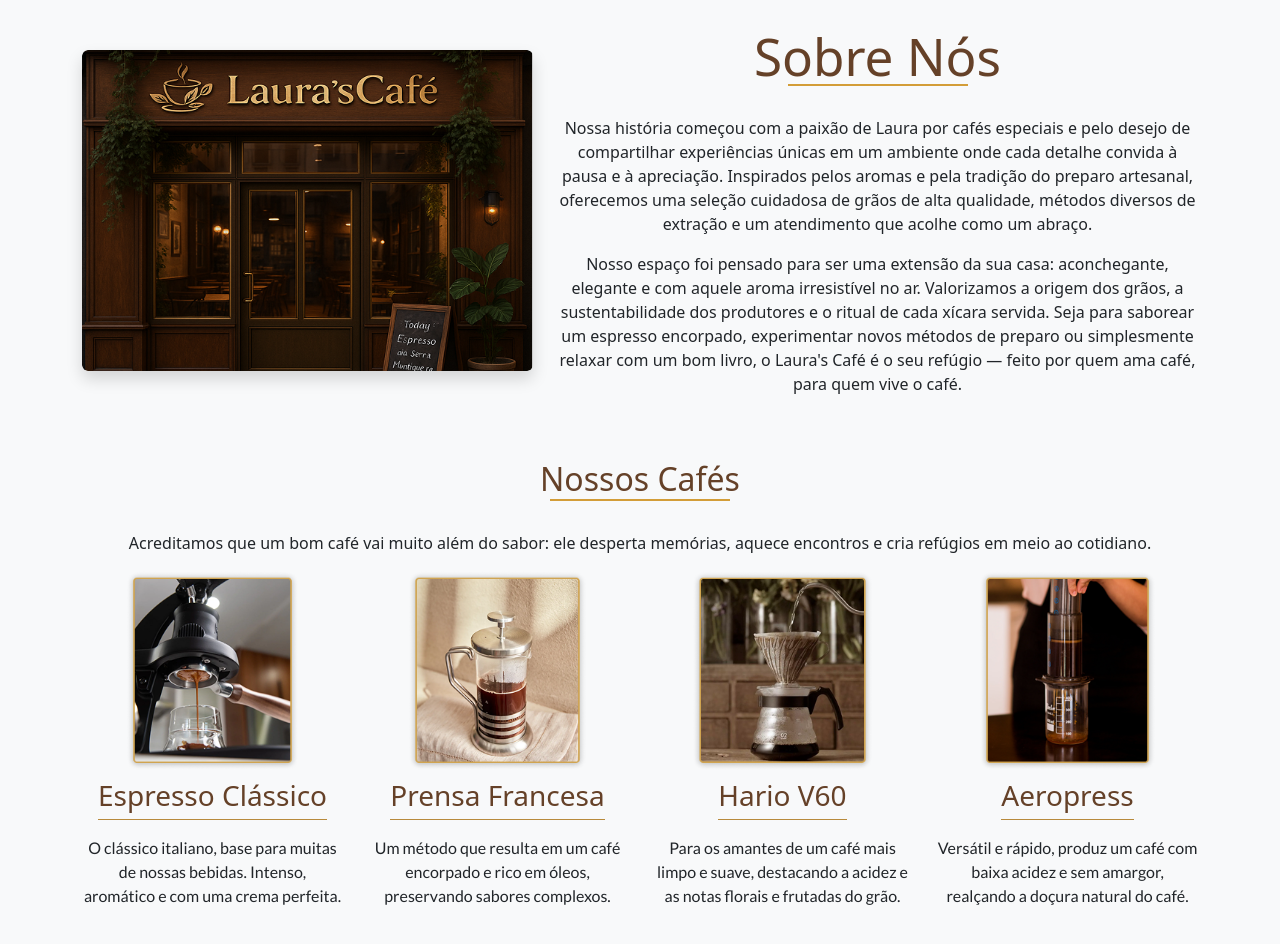
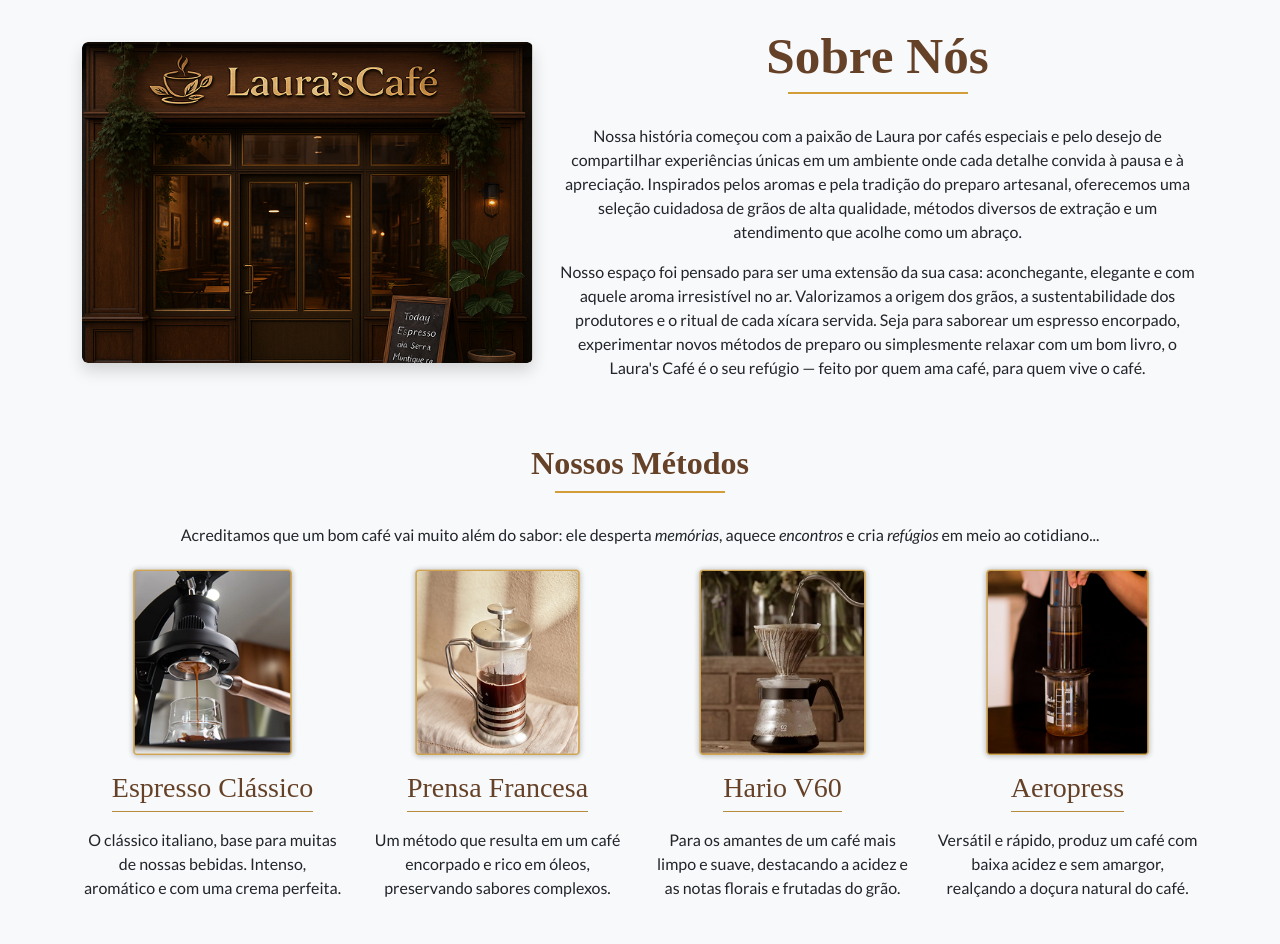
Before and after one commit to LucasLeme04/laura-cafe, a React (Vite) app in the folder lauras-cafe/: page / in a window 1280 px wide. Shown: the part 740-1684 px from the top of the page. Built offline with nearby package versions, Linux system fonts and the light colour scheme.

Commit message:
Adicionando fonte correta e alinhando texto

```diff
--- a/lauras-cafe/src/pages/About.tsx
+++ b/lauras-cafe/src/pages/About.tsx
@@ -14,7 +14,7 @@ import aeropress from "../assets/aeropress.png.png";
 
 function About() {
   return (
-    <Container fluid className="bg-light min-vh-100">
+    <Container id="about" fluid className="bg-light min-vh-100">
       {/* Main Content: Conteúdo principal da página */}
       <Container className="py-5">
         {/* Sobre Nós Section: Apresentação da cafeteria e sua história */}
@@ -33,8 +33,10 @@ function About() {
           </Col>
           {/* Texto de apresentação e missão da cafeteria */}
           <Col md={7} className="d-flex flex-column justify-content-center">
-            <h1 className="preparo-title">Sobre Nós</h1>
-            <p className="preparo-description">
+          <div className="preparo-title">
+            <h1 className="playfair-display-bold">Sobre Nós</h1>
+          </div>
+            <p className="preparo-description lato-regular">
               Nossa história começou com a paixão de Laura por cafés especiais e
               pelo desejo de compartilhar experiências únicas em um ambiente
               onde cada detalhe convida à pausa e à apreciação. Inspirados pelos
@@ -42,7 +44,7 @@ function About() {
               seleção cuidadosa de grãos de alta qualidade, métodos diversos de
               extração e um atendimento que acolhe como um abraço.
             </p>
-            <p className="preparo-description">
+            <p className="preparo-description lato-regular">
               Nosso espaço foi pensado para ser uma extensão da sua casa:
               aconchegante, elegante e com aquele aroma irresistível no ar.
               Valorizamos a origem dos grãos, a sustentabilidade dos produtores
@@ -56,10 +58,12 @@ function About() {
 
         {/* Nossos Cafés: Apresentação dos métodos de preparo oferecidos */}
         <section id="preparo" className="mb-5">
-          <h2 className="preparo-title">Nossos Cafés</h2>
-          <p className="preparo-description">
+        <div className="preparo-title-sm">
+          <h2 className="playfair-display-bold">Nossos Métodos</h2>
+        </div>
+          <p className="preparo-description lato-regular">
             Acreditamos que um bom café vai muito além do sabor: ele desperta
-            memórias, aquece encontros e cria refúgios em meio ao cotidiano.
+            <span className="lato-regular-italic"> memórias</span>, aquece <span className="lato-regular-italic"> encontros</span> e cria <span className="lato-regular-italic"> refúgios</span> em meio ao cotidiano...
           </p>
           <Row className="justify-content-center g-4">
             {/* Espresso Clássico*/}
@@ -75,10 +79,9 @@ function About() {
                 alt="Espresso icon"
                 style={{ height: "200px" }}
               />
-              <h3 className="preparo-item-title">Espresso Clássico</h3>
+              <h3 className="preparo-item-title playfair-display-regular">Espresso Clássico</h3>
               <p
-                className="preparo-item-description text-center"
-                style={{ fontFamily: "Lato, sans-serif" }}
+                className="preparo-item-description text-center lato-regular"
               >
                 O clássico italiano, base para muitas de nossas bebidas.
                 Intenso, aromático e com uma crema perfeita.
@@ -97,10 +100,9 @@ function About() {
                 alt="Prensa Francesa icon"
                 style={{ height: "200px" }}
               />
-              <h3 className="preparo-item-title">Prensa Francesa</h3>
+              <h3 className="preparo-item-title playfair-display-regular">Prensa Francesa</h3>
               <p
-                className="preparo-item-description text-center"
-                style={{ fontFamily: "Lato, sans-serif" }}
+                className="preparo-item-description text-center lato-regular"
               >
                 Um método que resulta em um café encorpado e rico em óleos,
                 preservando sabores complexos.
@@ -119,10 +121,9 @@ function About() {
                 alt="Hario V60 icon"
                 style={{ height: "200px" }}
               />
-              <h3 className="preparo-item-title">Hario V60</h3>
+              <h3 className="preparo-item-title playfair-display-regular">Hario V60</h3>
               <p
-                className="preparo-item-description text-center"
-                style={{ fontFamily: "Lato, sans-serif" }}
+                className="preparo-item-description text-center lato-regular"
               >
                 Para os amantes de um café mais limpo e suave, destacando a
                 acidez e as notas florais e frutadas do grão.
@@ -141,10 +142,9 @@ function About() {
                 alt="Aeropress icon"
                 style={{ height: "200px" }}
               />
-              <h3 className="preparo-item-title">Aeropress</h3>
+              <h3 className="preparo-item-title playfair-display-regular">Aeropress</h3>
               <p
-                className="preparo-item-description text-center"
-                style={{ fontFamily: "Lato, sans-serif" }}
+                className="preparo-item-description text-center lato-regular"
               >
                 Versátil e rápido, produz um café com baixa acidez e sem
                 amargor, realçando a doçura natural do café.
```
